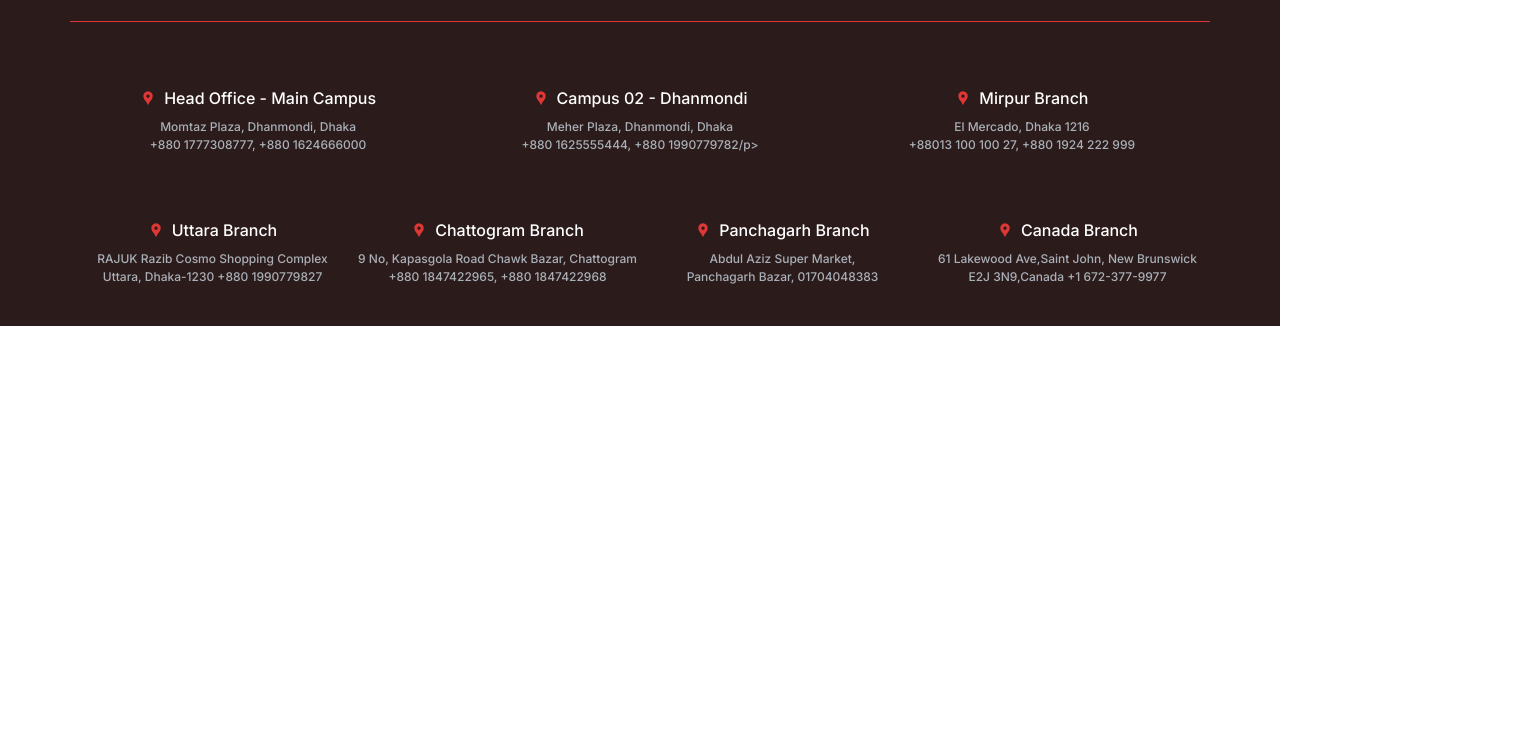
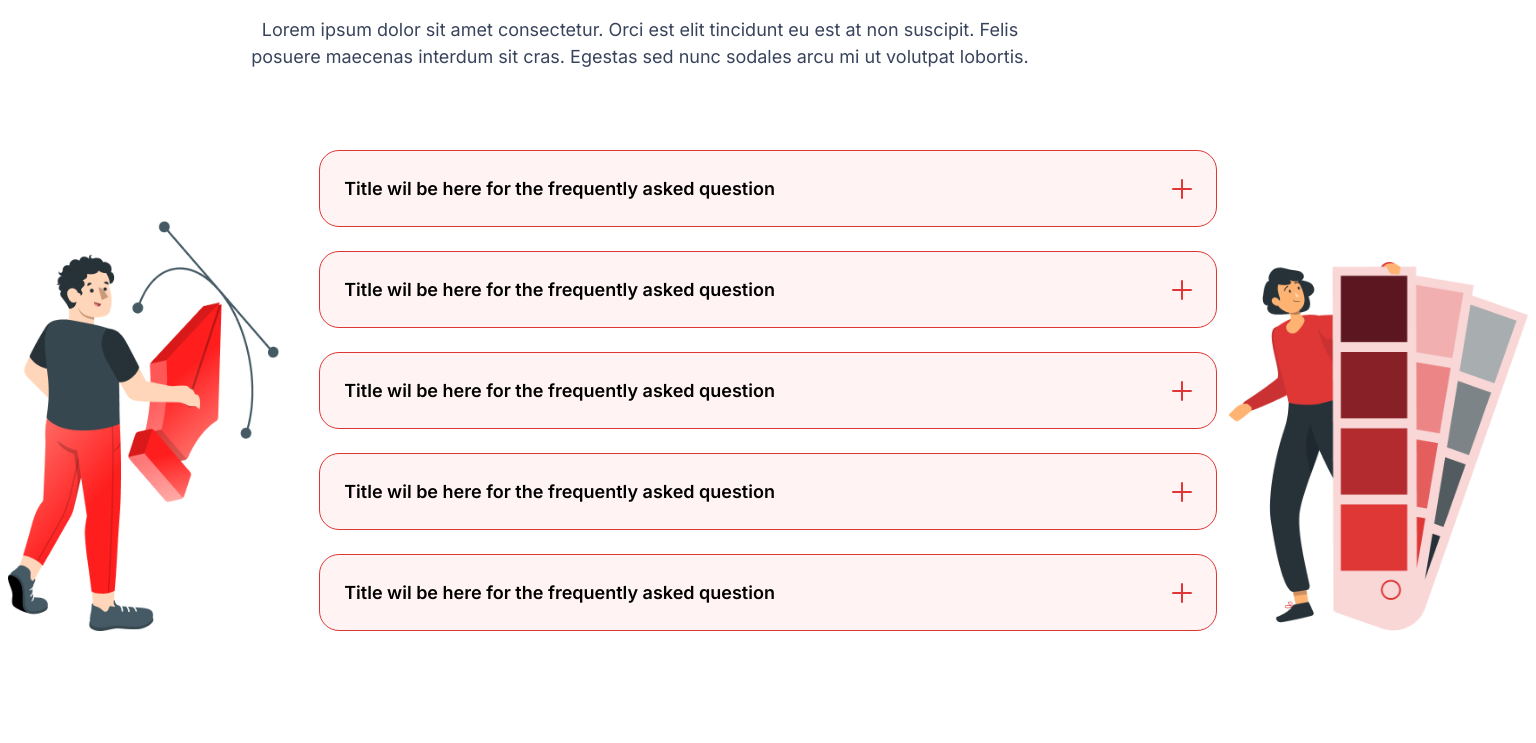
Before and after one commit to Dipokdas347250/web-gd, a website built with Vite: page index.html in a window 1280 px wide. Shown: the part 7086-7829 px from the top of the page, 1536 px wide, since content can reach past the window. Before the commit the page ends 7412 px from the top, so only its background shows below. Built offline with nearby package versions, Linux system fonts and the light colour scheme; files whose address does not match are found by name.

Commit message:
border animation done and res

```diff
--- a/index.html
+++ b/index.html
@@ -977,7 +977,7 @@
 
   <!-- Dipok FAQ start -->
 
-  <!-- <section id="dipok-vai-faq" class="lg:py-35 py-10">
+  <section id="dipok-vai-faq" class="lg:py-35 py-10">
     <div class="container px-2">
       <div class="">
         <h2 class="lg:text-[56px] text-[30px] text-black font-extrabold font-inter leading-[120%] text-center">
@@ -1093,7 +1093,7 @@
       </div>
     </div>
 
-  </section> -->
+  </section>
 
   <!-- Dipok FAQr end -->
 
@@ -1102,7 +1102,7 @@
 
   <!-- Dipok footer start -->
 
-  <section id="dipok-footer" class="pt-16 pb-10 bg-[#2C1B1B] lg:rounded-t-[100px] rounded-t-[30px]">
+  <!-- <section id="dipok-footer" class="pt-16 pb-10 bg-[#2C1B1B] lg:rounded-t-[100px] rounded-t-[30px]">
     <div class="container">
       <div class="lg:flex  justify-between items-start pb-16 border-b border-[#DF3636]  ">
         <div class="lg:w-[33%] w-full lg:mt-0 mt-10 ">
@@ -1262,7 +1262,7 @@
     </div>
 
 
-  </section>
+  </section> -->
 
 
 
```
